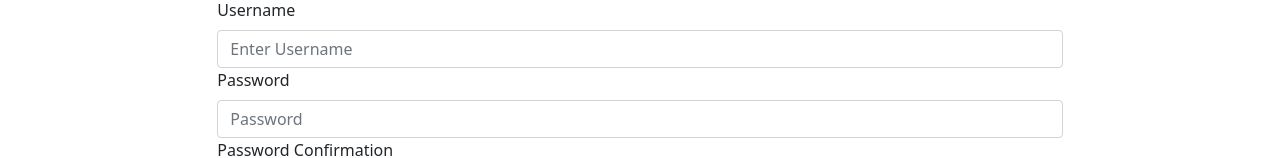
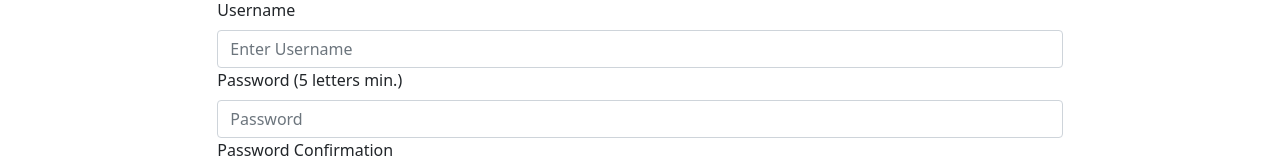
Before and after one commit to Zene09/client-dreamlancer, a React (Create React App) app: page /sign-up in a window 1280 px wide. Shown: the part 218-376 px from the top of the page. Built offline with nearby package versions, Linux system fonts and the light colour scheme.

Commit message:
Working on profiles

```diff
--- a/src/components/auth/SignUp.js
+++ b/src/components/auth/SignUp.js
@@ -85,7 +85,7 @@ const SignUp = (props) => {
                         />
                     </Form.Group>
                     <Form.Group controlId='password'>
-                        <Form.Label>Password</Form.Label>
+                        <Form.Label>Password (5 letters min.)</Form.Label>
                         <Form.Control
                             required
                             name='password'
--- a/src/components/jobs/EditJob.js
+++ b/src/components/jobs/EditJob.js
@@ -15,7 +15,7 @@ const EditJob = (props) => {
      useEffect(() => {
           getOneJob(id)
               .then(res => {setJob(res.data.job)})
-              .then(res => console.log('sstarted fect job ', job))
+              .then(res => console.log('started fecth job ', job))
               .catch(err => {
                  msgAlert({
                      heading: 'Error getting job',
--- a/src/components/shared/Header.js
+++ b/src/components/shared/Header.js
@@ -68,7 +68,7 @@ const Header = ({ user }) => (
 	   <Navbar.Collapse id='basic-navbar-nav'>
 			<Nav className='ml-auto'>
 				{user && (
-					<span className='navbar-text mr-2'>Welcome, {user.email}</span>
+					<span className='navbar-text mr-2'>Welcome, {user.name}</span>
 				)}
 				{alwaysOptions}
 				{/* Change to know if user a DEV */}
```
Also changed, not shown: 1 other file (tests, documents, lock files or other folders).
